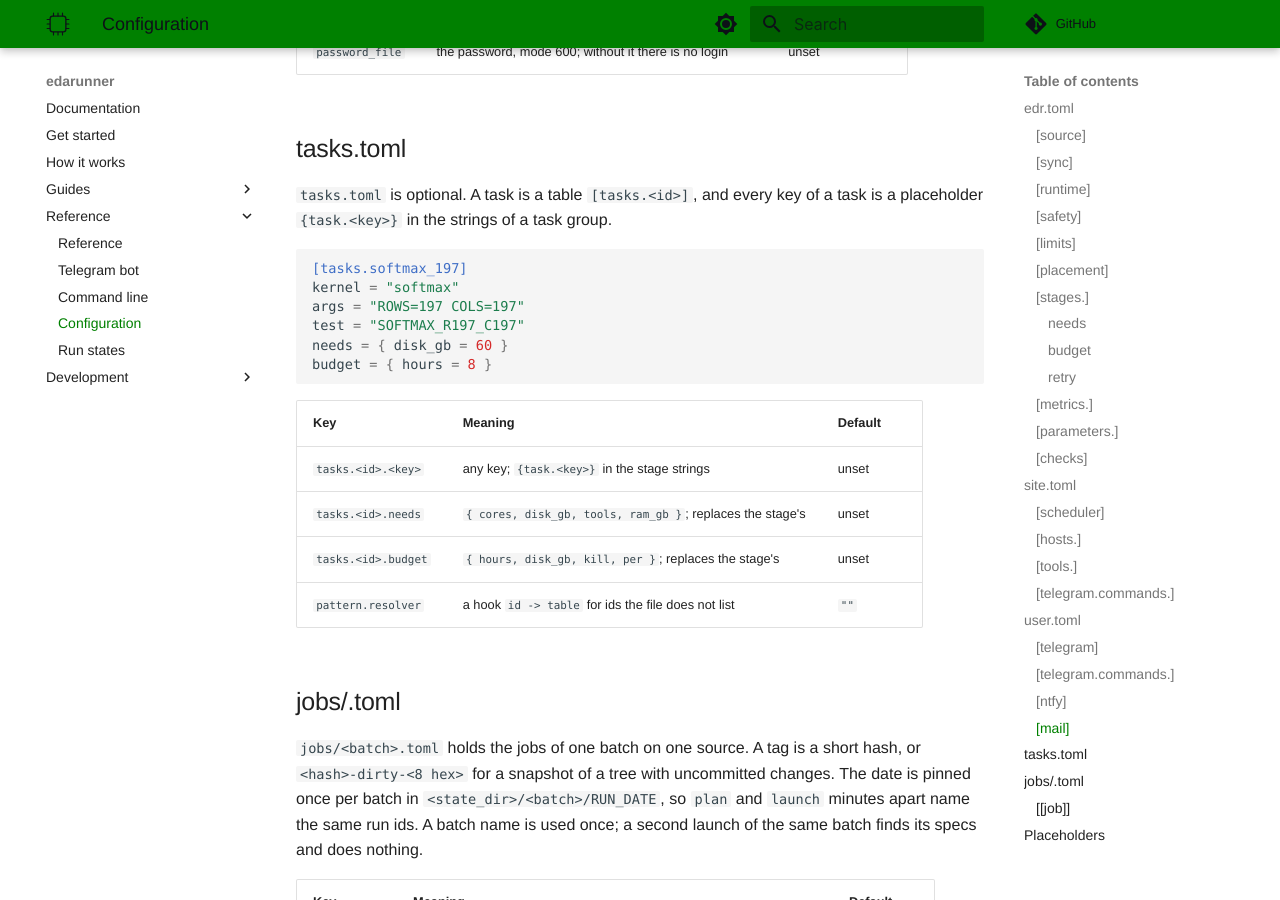
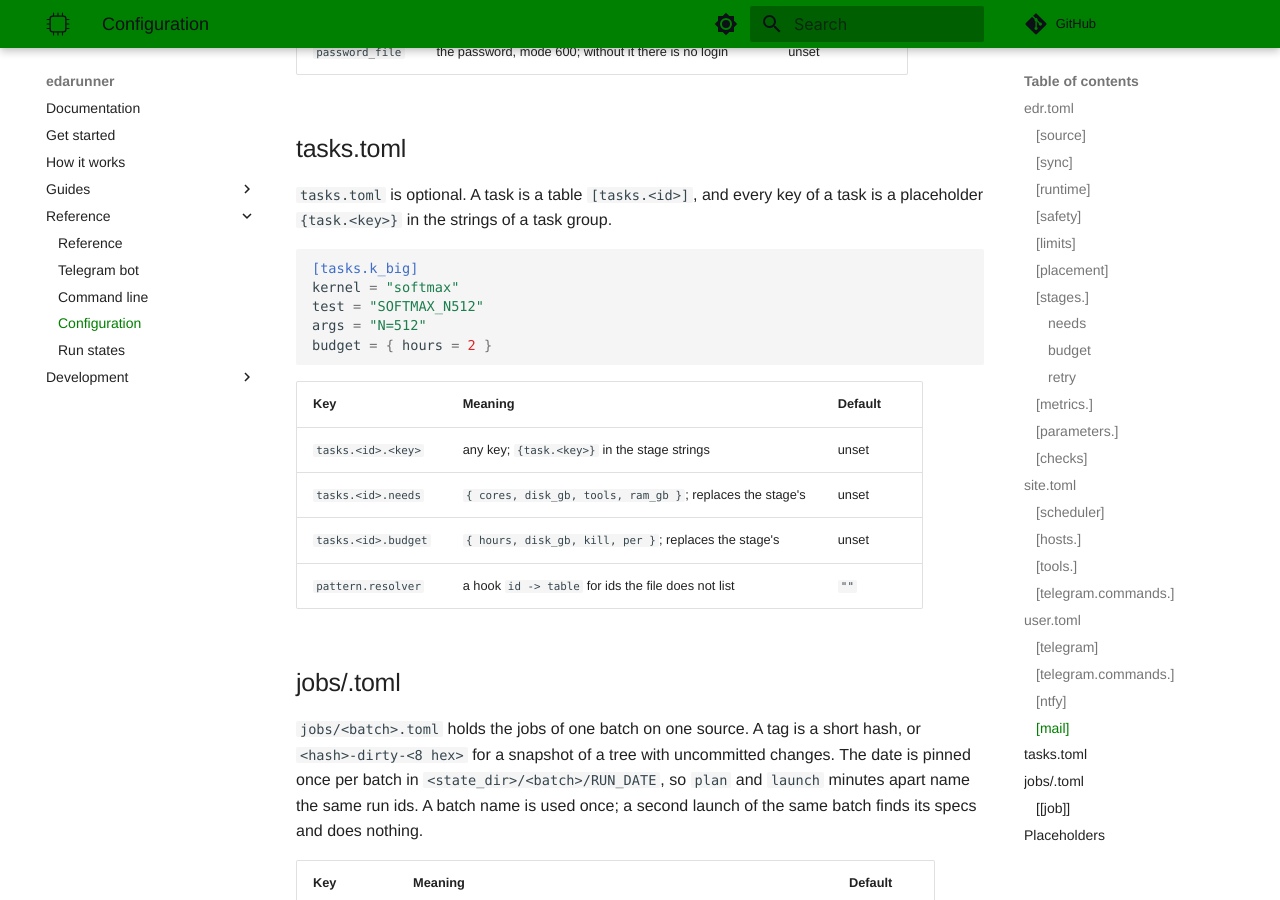
Before and after one commit to lionnus/edarunner, an MkDocs documentation site: the page built from docs/reference/configuration.md, in a window 1280 px wide and 900 px high, scrolled down 15290 px. Built offline with MkDocs 1.6.1 and Material for MkDocs 9.7.7, drawn with Linux system fonts in a browser that asks for light colours; comment, search, counter and statistics services are not loaded.

Commit message:
:art: examples: Name the example softmax task k_big with the test SOFTMAX_N512 and N=512 in the docs, the demo and the tests

````diff
--- a/docs/reference/configuration.md
+++ b/docs/reference/configuration.md
@@ -423,12 +423,11 @@ mailed.
 placeholder `{task.<key>}` in the strings of a task group.
 
 ```toml
-[tasks.softmax_197]
+[tasks.k_big]
 kernel = "softmax"
-args = "ROWS=197 COLS=197"
-test = "SOFTMAX_R197_C197"
-needs = { disk_gb = 60 }
-budget = { hours = 8 }
+test = "SOFTMAX_N512"
+args = "N=512"
+budget = { hours = 2 }
 ```
 
 | Key | Meaning | Default |
````
Also changed, not shown: docs/guides/cleanup.md (+1 -1 lines), docs/guides/results.md (+5 -5 lines), docs/guides/run.md (+1 -1 lines), 9 other files.
